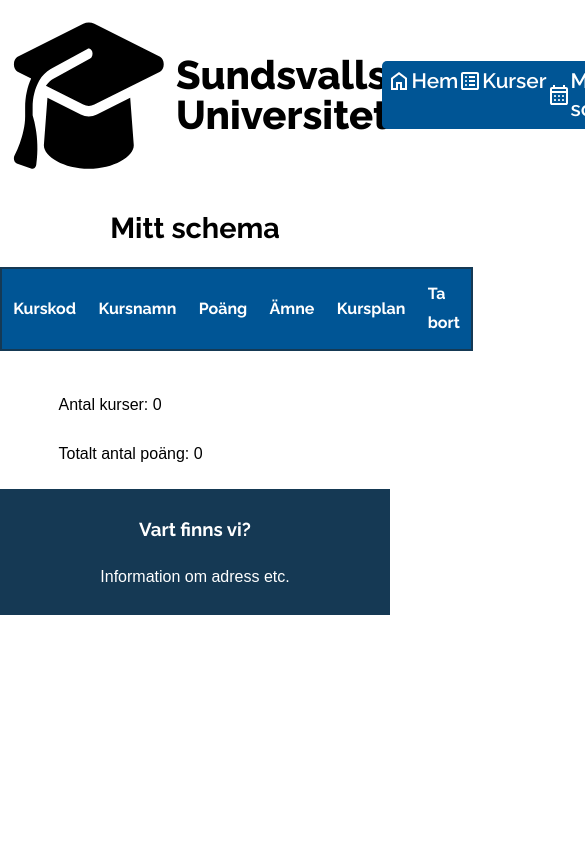
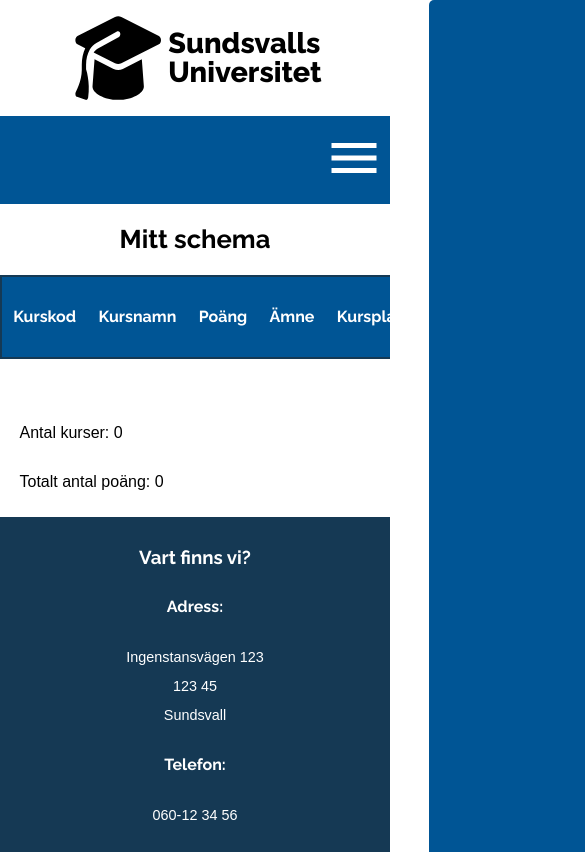
Before and after one commit to direstraits97/tsproject, an Angular app: page /schedule in a window 390 px wide. Shown: the top 852 px of the page, 585 px wide, since content can reach past the window. Built offline with nearby package versions, Linux system fonts and the light colour scheme.

Commit message:
responsivitet

```diff
--- a/src/app/pages/courses/courses.css
+++ b/src/app/pages/courses/courses.css
@@ -41,7 +41,6 @@ button {
   font-family: 'Raleway', sans-serif;
   font-weight: 600;
   font-size: 1rem;
-  width: 150px;
   height: 40px;
 }
 
@@ -53,8 +52,11 @@ button {
   margin-bottom: 40px;
 }
 .pagineringbutton {
-  height: 40px;
-  width: 40px;
+  width: 50px;
+  height: 50px;
+}
+.addbutton {
+  min-width: 130px;
 }
 .sortable {
   text-decoration: underline;
@@ -64,5 +66,15 @@ button {
 }
 #currentpage {
   text-decoration: underline;
-  font-size: 1.4rem;
+  font-size: 1.6rem;
 }
+@media (max-width: 1024px) {
+  form {
+    width: 80%;
+  }
+}
+@media (max-width: 600px) {
+  form {
+    width: 90%;
+  }
+}
--- a/src/app/pages/courses/courses.html
+++ b/src/app/pages/courses/courses.html
@@ -1,5 +1,5 @@
 <h2>Kurser</h2>
-<form>
+<form id="form">
   <label for="subject" class="textandiconeven"><img src="/ikoner/subject.svg" alt="" />Ämne:</label>
   <select id="subject" name="subject" [(ngModel)]="categoryChoice" (change)="filterBySearch()">
     <option value="">Välj kategori</option>
@@ -27,6 +27,7 @@
   }}
   av {{ manipulatedCourses().length }} kurser
 </p>
+<div class="tablecontainer">
   <table>
     <thead>
       <tr>
@@ -53,7 +54,10 @@
           <td>{{ course.subject }}</td>
           <td><a href="{{ course.syllabus }}">Kursplan</a></td>
           <td>
-          <button class="textandiconeven" (click)="saveCoursesService.saveToLocalStorage(course)">
+            <button
+              class="textandiconeven addbutton"
+              (click)="saveCoursesService.saveToLocalStorage(course)"
+            >
               Lägg till<img src="/ikoner/add.svg" alt="" />
             </button>
           </td>
@@ -61,6 +65,7 @@
       }
     </tbody>
   </table>
+</div>
 <div id="paginering">
   <button class="pagineringbutton textandiconeven" (click)="pageDown()">
     <img src="/ikoner/back.svg" alt="" />
--- a/src/app/pages/courses/courses.ts
+++ b/src/app/pages/courses/courses.ts
@@ -97,11 +97,19 @@ export class Courses {
   pageUp(): void {
     if (Math.floor(this.manipulatedCourses().length / this.batchSize()) > this.index()) {
       this.index.update((value) => value + 1);
+      const form = document.querySelector<HTMLFormElement>('#form');
+      if (form !== null) {
+        form.scrollIntoView();
+      }
     }
   }
   pageDown(): void {
     if (this.index() !== 0) {
       this.index.update((value) => value - 1);
+      const form = document.querySelector<HTMLFormElement>('#form');
+      if (form !== null) {
+        form.scrollIntoView();
+      }
     }
   }
 }
--- a/src/app/pages/home/home.css
+++ b/src/app/pages/home/home.css
@@ -4,19 +4,21 @@ h2 {
 }
 .maincontainer {
   display: flex;
-  width: 80%;
+  width: 75%;
   margin-left: auto;
   margin-right: auto;
   padding: 2%;
   gap: 2%;
 }
-img {
+.maincontainer img {
   border-radius: 10px;
   max-width: 800px;
 }
-
+.homepictures {
+  width: 100%;
+}
 #aboutcontainer {
-  width: 100%;
+  width: 60%;
   background-color: #153954;
   color: white;
   border-radius: 10px;
@@ -36,11 +38,10 @@ h3 {
   font-size: 1.4rem;
 }
 #linkscontainer {
-  width: 100%;
+  width: 60%;
   background-color: #80c8ff;
   border-radius: 10px;
   border: 5px solid #945900;
-  padding: 1%;
 }
 .textandbutton {
   display: flex;
@@ -56,6 +57,7 @@ h3 {
 button {
   border: none;
   width: 20%;
+  min-width: 130px;
   font-family: 'Raleway', sans-serif;
   border-radius: 5px;
   height: 70px;
@@ -69,3 +71,40 @@ button {
 button:hover .arrowright {
   transform: translate(0px, -3px);
 }
+@media (max-width: 1024px) {
+  .maincontainer {
+    flex-direction: column;
+    width: 90%;
+  }
+  #aboutcontainer {
+    width: 100%;
+  }
+  #linkscontainer {
+    width: 100%;
+    margin-bottom: 20px;
+  }
+  #linkscontainer button {
+    min-width: 100px;
+  }
+  button {
+    font-size: 1rem;
+  }
+}
+@media (max-width: 600px) {
+  h2 {
+    margin-top: 0;
+  }
+  .textandbutton {
+    flex-direction: column;
+  }
+  .textandbutton p {
+    width: 90%;
+    margin-left: auto;
+    margin-right: auto;
+  }
+  button {
+    margin-left: auto;
+    margin-right: auto;
+    width: 50%;
+  }
+}
--- a/src/app/pages/schedule/schedule.html
+++ b/src/app/pages/schedule/schedule.html
@@ -1,4 +1,5 @@
 <h2>Mitt schema</h2>
+<div class="tablecontainer">
   <table>
     <thead>
       <tr>
@@ -40,5 +41,6 @@
       }
     </tbody>
   </table>
+</div>
 <p class="numberofresults">Antal kurser: {{ saveCoursesService.getSavedCourses().length }}</p>
 <p class="numberofresults">Totalt antal poäng: {{ totalPoints() }}</p>
--- a/src/app/partials/mainfooter/mainfooter.css
+++ b/src/app/partials/mainfooter/mainfooter.css
@@ -5,3 +5,8 @@ footer {
   padding-top: 2%;
   padding-bottom: 2%;
 }
+@media (max-width: 600px) {
+  p {
+    font-size: 0.9rem;
+  }
+}
--- a/src/app/partials/mainfooter/mainfooter.html
+++ b/src/app/partials/mainfooter/mainfooter.html
@@ -1,4 +1,13 @@
 <footer>
   <h3>Vart finns vi?</h3>
-  <p>Information om adress etc.</p>
+  <h4>Adress:</h4>
+  <p>
+    Ingenstansvägen 123
+    <br />
+    123 45
+    <br />
+    Sundsvall
+  </p>
+  <h4>Telefon:</h4>
+  <p>060-12 34 56</p>
 </footer>
--- a/src/app/partials/mainheader/mainheader.css
+++ b/src/app/partials/mainheader/mainheader.css
@@ -31,3 +31,88 @@ nav ul {
 a {
   color: white;
 }
+#openmenu {
+  display: none;
+}
+#mobilebutton {
+  display: none;
+}
+@media (max-width: 1024px) {
+  #logo {
+    width: 100px;
+    height: 100px;
+  }
+  nav ul {
+    width: 98%;
+    font-size: 1rem;
+  }
+  nav ul img {
+    width: 20px;
+    height: 20px;
+  }
+}
+.show {
+  right: 0;
+}
+@media (max-width: 600px) {
+  #openmenu {
+    display: block;
+    border: none;
+    background: none;
+  }
+  #openmenu img {
+    width: 60px;
+    height: 60px;
+  }
+  #mobilebutton {
+    display: block;
+  }
+  #closemenu {
+    border: none;
+    background: none;
+  }
+  #closemenu img {
+    width: 60px;
+    height: 60px;
+  }
+  nav {
+    position: fixed;
+    top: 0;
+    border-radius: 0;
+    right: -110%;
+    transition: right 300ms ease-out;
+    height: 100vh;
+    width: 100vw;
+    z-index: 10;
+  }
+  nav ul {
+    flex-direction: column;
+    align-items: flex-end;
+    margin: 0;
+    height: 100vh;
+    justify-content: space-evenly;
+    font-size: 1.5rem;
+  }
+  nav ul a {
+    margin-right: 3rem;
+  }
+  nav ul button {
+    margin-right: 2rem;
+  }
+  #headercontainer {
+    flex-direction: column;
+    padding: 0;
+  }
+  #mobilemenucontainer {
+    background-color: #005595;
+    width: 100%;
+    padding-top: 3%;
+    padding-bottom: 3%;
+    display: flex;
+    justify-content: flex-end;
+  }
+  #logoandtitle {
+    padding-top: 2%;
+    padding-bottom: 2%;
+  }
+}
--- a/src/app/partials/mainheader/mainheader.html
+++ b/src/app/partials/mainheader/mainheader.html
@@ -7,22 +7,34 @@
         Universitet
       </h1>
     </div>
-    <nav>
+    <nav id="navbar" [class.show]="open" [ariaExpanded]="open">
       <ul>
-        <li>
-          <a routerLink="/" class="textandiconeven"><img src="/ikoner/home.svg" alt="" />Hem</a>
+        <li id="mobilebutton">
+          <button id="closemenu" aria-label="Stäng meny" (click)="closeMenu()">
+            <img src="/ikoner/closemenu.svg" alt="" />
+          </button>
         </li>
         <li>
-          <a routerLink="/courses" class="textandiconeven"
+          <a routerLink="/" class="textandiconeven" (click)="closeMenu()"
+            ><img src="/ikoner/home.svg" alt="" />Hem</a
+          >
+        </li>
+        <li>
+          <a routerLink="/courses" class="textandiconeven" (click)="closeMenu()"
             ><img src="/ikoner/list.svg" alt="" />Kurser</a
           >
         </li>
         <li>
-          <a routerLink="/schedule" class="textandiconeven"
+          <a routerLink="/schedule" class="textandiconeven" (click)="closeMenu()"
             ><img src="/ikoner/schedule.svg" alt="" />Mitt schema</a
           >
         </li>
       </ul>
     </nav>
+    <div id="mobilemenucontainer">
+      <button id="openmenu" aria-label="Öppna meny" (click)="openMenu()">
+        <img src="/ikoner/openmenu.svg" alt="" />
+      </button>
+    </div>
   </div>
 </header>
--- a/src/app/partials/mainheader/mainheader.ts
+++ b/src/app/partials/mainheader/mainheader.ts
@@ -7,4 +7,12 @@ import { RouterLink } from '@angular/router';
   templateUrl: './mainheader.html',
   styleUrl: './mainheader.css',
 })
-export class Mainheader {}
+export class Mainheader {
+  open: boolean = false;
+  openMenu(): void {
+    this.open = true;
+  }
+  closeMenu(): void {
+    this.open = false;
+  }
+}
--- a/src/styles.css
+++ b/src/styles.css
@@ -1,3 +1,6 @@
+html {
+  scroll-behavior: smooth;
+}
 body {
   font-family: 'Raleway', sans-serif;
   font-size: 1rem;
@@ -66,3 +69,24 @@ th {
   margin-left: auto;
   margin-right: auto;
 }
+.tablecontainer {
+}
+@media (max-width: 1024px) {
+  h1 {
+    font-size: 1.8rem;
+  }
+  h2 {
+    font-size: 1.6rem;
+  }
+  .tablecontainer {
+    overflow-x: auto;
+  }
+  .numberofresults {
+    width: 80%;
+  }
+}
+@media (max-width: 600px) {
+  .numberofresults {
+    width: 90%;
+  }
+}
```
Also changed, not shown: src/app/pages/home/home.html (+9 -3 lines). Lines whose indentation alone changed are shown as unchanged.
